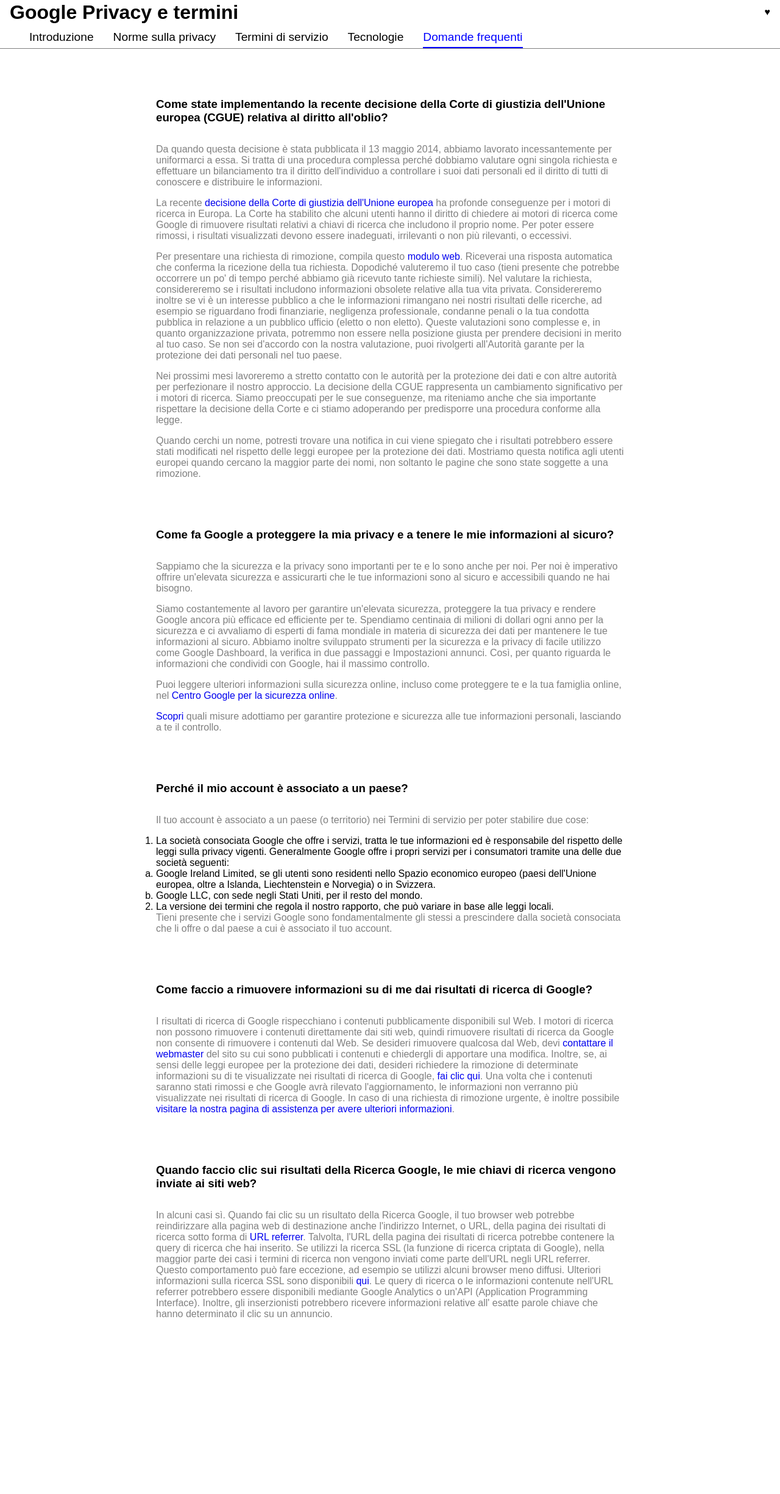
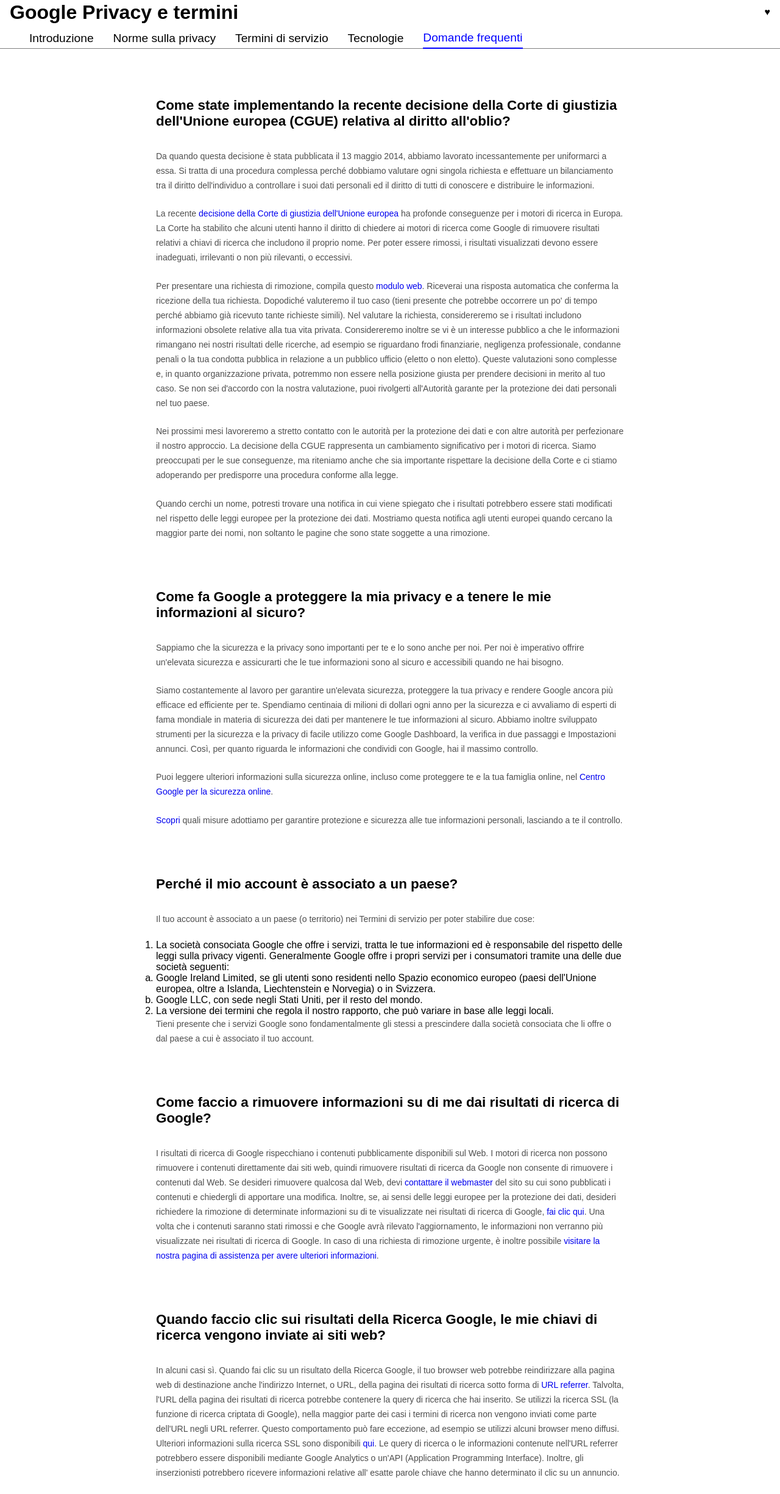
Before and after one commit to Stiv1100001/php-google-faq, a PHP site: page / in a window 1280 px wide. Shown: the whole page at 61% size. Before the commit the page ends 2160 px from the top, so only its background shows below. Run offline with PHP 8.4, Linux system fonts and the light colour scheme.

Commit message:
fix style

```diff
--- a/main.css
+++ b/main.css
@@ -39,12 +39,12 @@ header .lower ul li {
 
   font-size: 1.2rem;
   padding: .3rem 0;
-  border-bottom: 2px solid transparent;
 }
 
 header .lower ul li:last-child {
   color: blue;
   border-bottom: 2px solid blue;
+  transform: translateY(1px);
 }
 
 
@@ -58,19 +58,21 @@ header .lower ul li:last-child {
 }
 
 .container section p {
-  margin-bottom: 1rem;
-  color: gray;
+  margin-bottom: 1.4rem;
+  color: rgb(78, 78, 78);
+  line-height: 1.5rem;
+  font-size: 14px;
 }
 
 .container section h3 {
   font-weight: bold;
+  font-size: 1.4rem;
   margin-bottom: 2rem;
 }
 
 section ul li li {
   list-style-type: none;
   margin-left: 2rem;
-
 }
 
 a {
```
